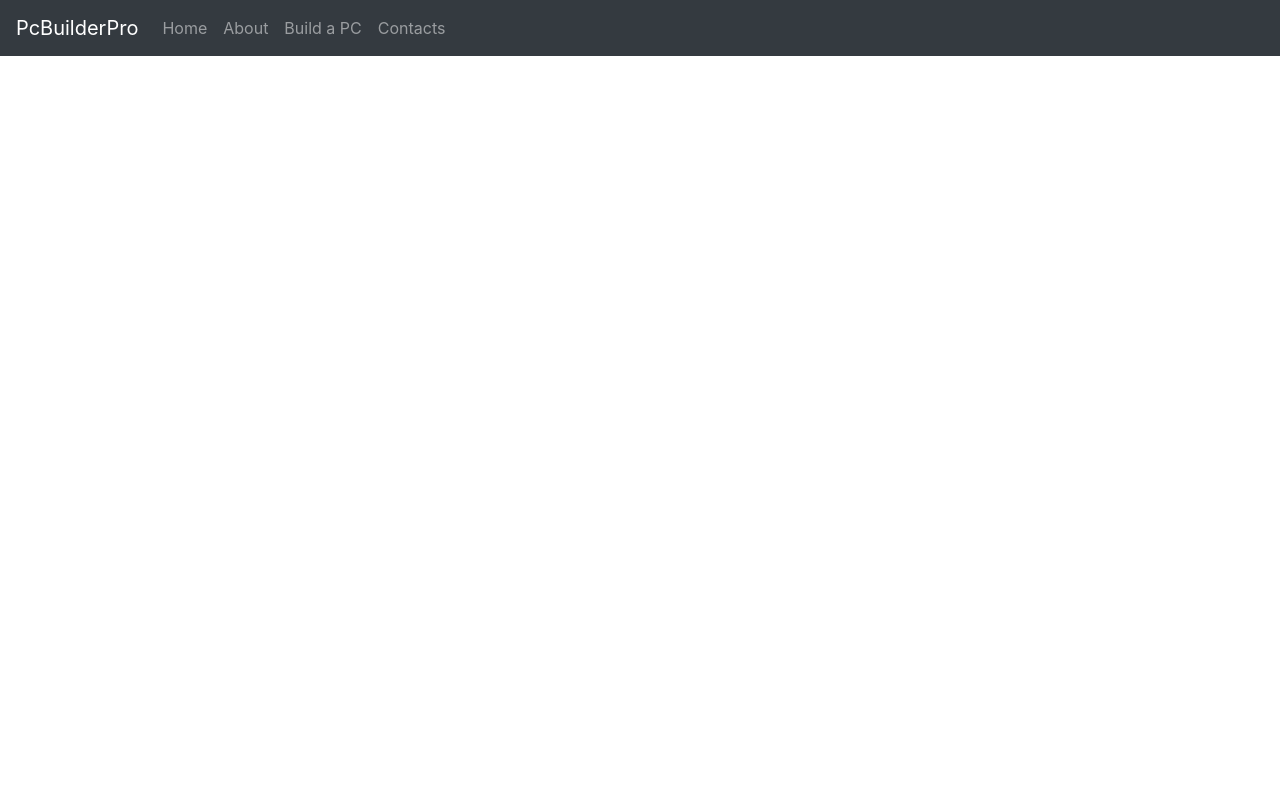
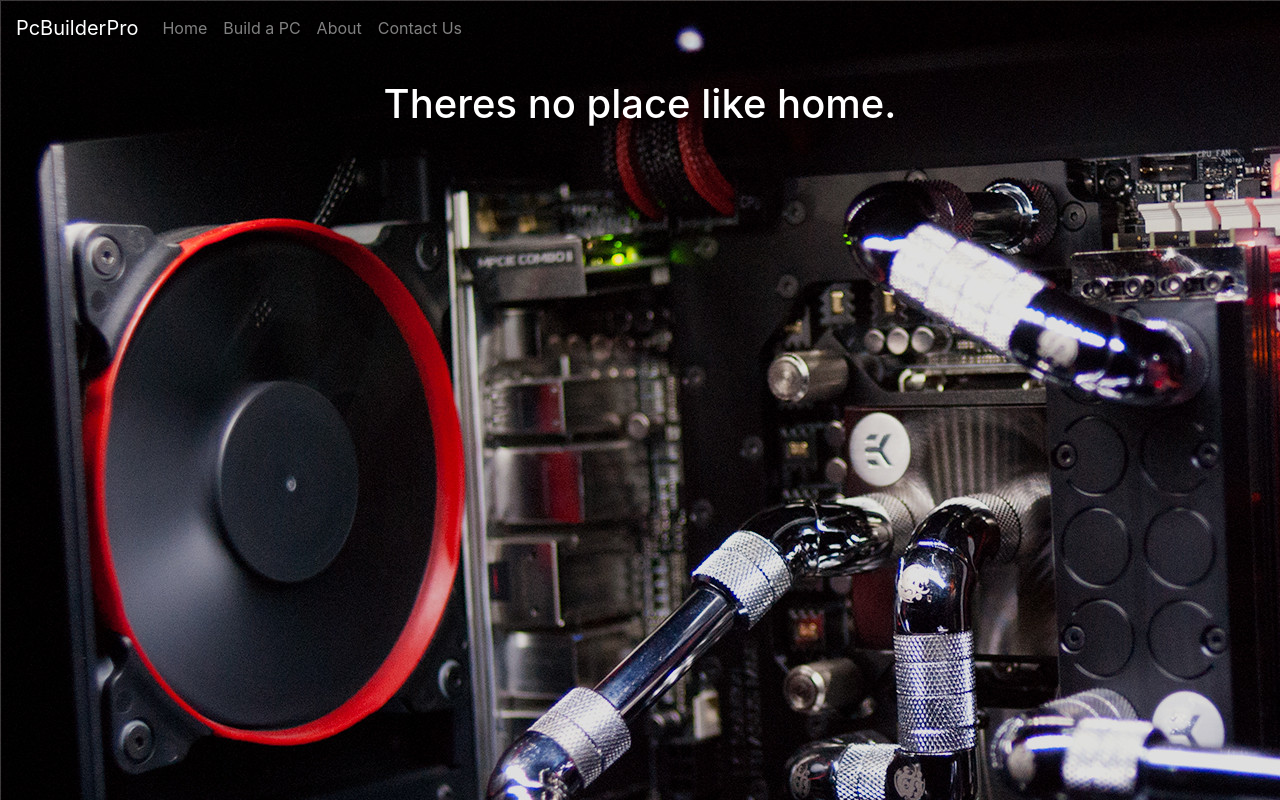
Before and after one commit to ConnorBrookfield/PC-Builder-Webapp, a React (Create React App) app: page / in a window 1280 px wide. Built offline with nearby package versions, Linux system fonts and the light colour scheme.

Commit message:
Added js page templates, updated app.css

```diff
--- a/src/App.css
+++ b/src/App.css
@@ -1,38 +1,13 @@
 .App {
   text-align: center;
+  background-image: url("assets/background.jpg");
+  background-repeat: repeat-y;
+  color:white;
+  min-height: 100vh;
 }
 
-.App-logo {
-  height: 40vmin;
-  pointer-events: none;
-}
-
-@media (prefers-reduced-motion: no-preference) {
-  .App-logo {
-    animation: App-logo-spin infinite 20s linear;
-  }
-}
-
-.App-header {
-  background-color: #282c34;
-  min-height: 100vh;
+.centerElement {
   display: flex;
-  flex-direction: column;
   align-items: center;
   justify-content: center;
-  font-size: calc(10px + 2vmin);
-  color: white;
 }
-
-.App-link {
-  color: #61dafb;
-}
-
-@keyframes App-logo-spin {
-  from {
-    transform: rotate(0deg);
-  }
-  to {
-    transform: rotate(360deg);
-  }
-}
--- a/src/App.js
+++ b/src/App.js
@@ -1,8 +1,8 @@
 import React from 'react';
-// import DefaultAlbumsLibrary from "./components/defaultAlbumsLibrary";
-// import AddAlbum from './components/addAlbum';
-// import EditAlbum from "./components/editAlbum";
-// import AlbumsLibrary from './components/albumsLibrary';
+import Home from './components/home';
+import About from './components/about';
+import BuildPC from './components/buildPC';
+import Contact from './components/contact';
 import './App.css';
 
 import 'bootstrap/dist/css/bootstrap.min.css';
@@ -13,21 +13,21 @@ function App() {
   return (
     <BrowserRouter>
       <div className="App">
-        <Navbar className="navbar-dark bg-dark">
+        <Navbar className="navbar-dark">
         <a class="navbar-brand" href="/">PcBuilderPro</a>
           <Nav>
             <Nav.Link href="/">Home</Nav.Link>
+            <Nav.Link href="/buildPC">Build a PC</Nav.Link>
             <Nav.Link href="/about">About</Nav.Link>
-            <Nav.Link href="/buildPC">Build a PC</Nav.Link>
-            <Nav.Link href="/contacts">Contacts</Nav.Link>
+            <Nav.Link href="/contact">Contact Us</Nav.Link>
           </Nav>
         </Navbar>
         <br/>
         <Switch>
-          {/* <Route exact path='/' component={DefaultAlbumsLibrary}/>
-          <Route exact path='/addAlbum' component={AddAlbum}/>
-          <Route exact path='/albumsLibrary' component={AlbumsLibrary}/>
-          <Route exact path='/editAlbum/:id' component={EditAlbum}/> */}
+          <Route exact path='/' component={Home}/>
+          <Route exact path='/about' component={About}/>
+          <Route exact path='/buildPC' component={BuildPC}/>
+          <Route exact path='/contact' component={Contact}/>
         </Switch>
       </div>
     </BrowserRouter>
--- /dev/null
+++ b/src/components/about.js
@@ -0,0 +1,16 @@
+import React from 'react';
+import Button from 'react-bootstrap/Button';
+import '../App.css';
+
+class About extends React.Component{
+
+  render(){
+    return(
+      <div>
+          <h1>Insert Stuff in these DIVS - About page</h1>
+      </div>
+    )
+  }
+}
+
+export default About;
--- /dev/null
+++ b/src/components/buildPC.js
@@ -0,0 +1,16 @@
+import React from 'react';
+import Button from 'react-bootstrap/Button';
+import '../App.css';
+
+class BuildPC extends React.Component{
+
+  render(){
+    return(
+      <div>
+          <h1>Insert Stuff in these DIVS - Build a PC page</h1>
+      </div>
+    )
+  }
+}
+
+export default BuildPC;
--- /dev/null
+++ b/src/components/contact.js
@@ -0,0 +1,16 @@
+import React from 'react';
+import Button from 'react-bootstrap/Button';
+import '../App.css';
+
+class Contact extends React.Component{
+
+  render(){
+    return(
+      <div>
+          <h1>Insert Stuff in these DIVS - Contact page</h1>
+      </div>
+    )
+  }
+}
+
+export default Contact;
--- /dev/null
+++ b/src/components/home.js
@@ -0,0 +1,16 @@
+import React from 'react';
+import Button from 'react-bootstrap/Button';
+import '../App.css';
+
+class About extends React.Component{
+
+  render(){
+    return(
+      <div>
+          <h1>Theres no place like home.</h1>
+      </div>
+    )
+  }
+}
+
+export default About;
```
Also changed, not shown: src/assets/background.jpg (added).
